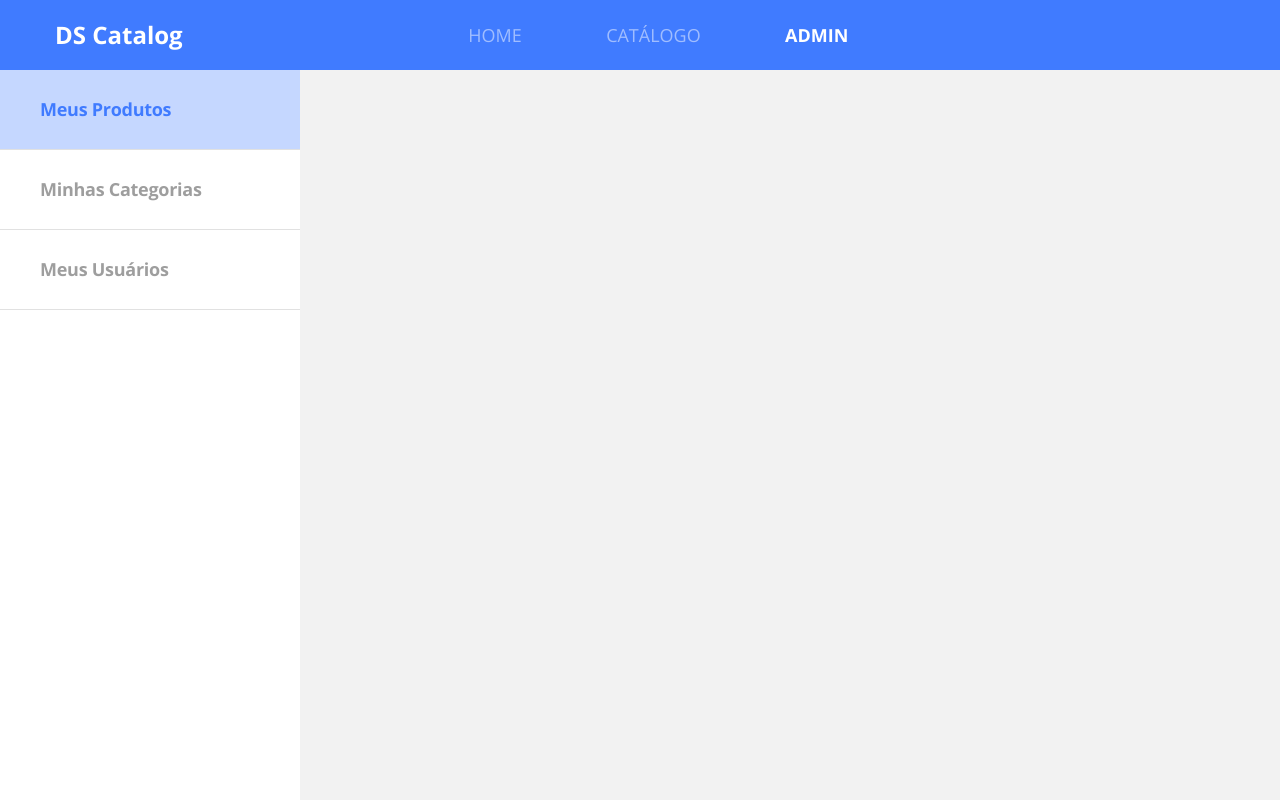
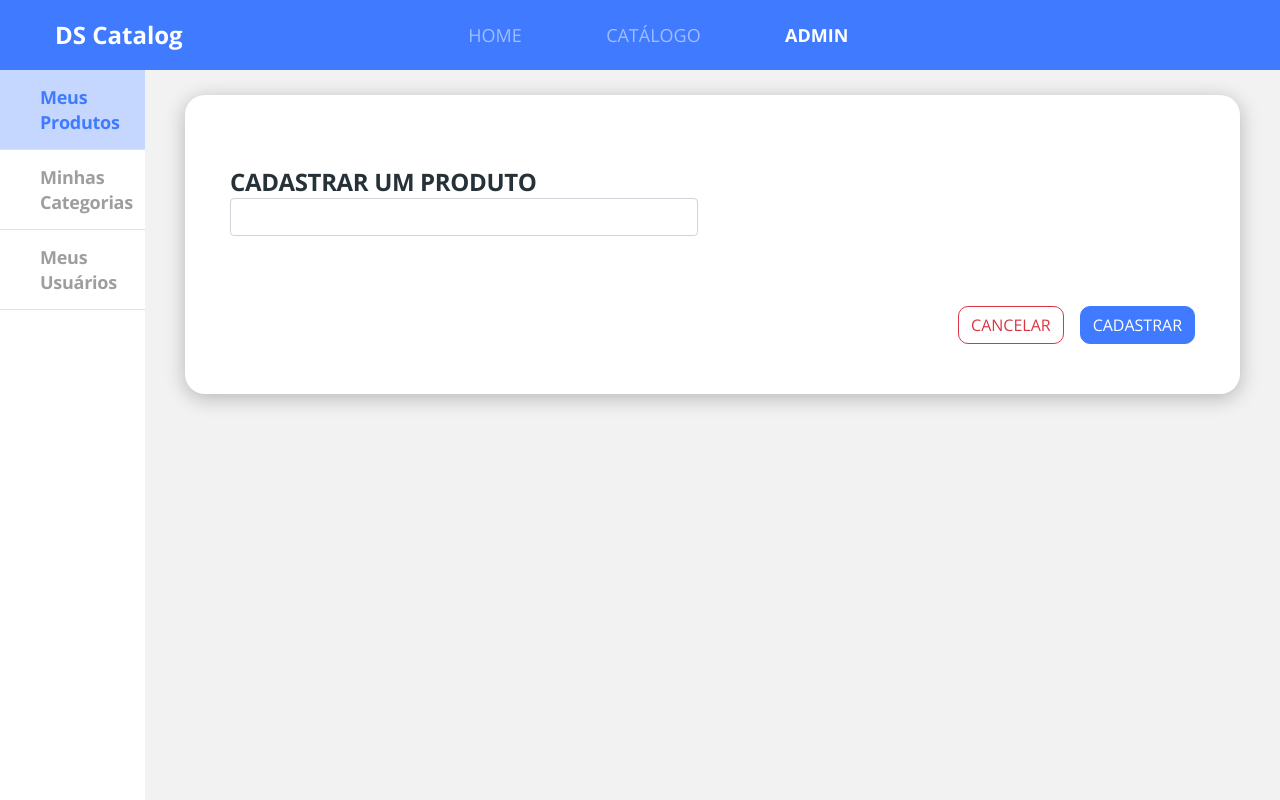
Before and after one commit to slima96/dscatalog-bootcamp, a React (Create React App) app in the folder front-web/: page /admin/products/create in a window 1280 px wide. Built offline with nearby package versions, Linux system fonts and the light colour scheme; the HTML template or start-up script is replaced by a standard one.

Commit message:
Add base admin form structure

```diff
--- a/front-web/src/Routes.tsx
+++ b/front-web/src/Routes.tsx
@@ -1,5 +1,5 @@
 import React from 'react';
-import { BrowserRouter, Switch, Route } from 'react-router-dom';
+import { BrowserRouter, Switch, Route, Redirect } from 'react-router-dom';
 import Navbar from './core/components/Navbar';
 import Admin from './pages/Admin';
 import Catalog from './pages/Catalog';
@@ -19,6 +19,7 @@
             <Route path="/products/:productId">
                 <ProductDetails />
             </Route>
+            <Redirect from="/admin" to="/admin/products" exact />
             <Route path="/admin">
                 <Admin />
             </Route>
--- a/front-web/src/core/components/Navbar/index.tsx
+++ b/front-web/src/core/components/Navbar/index.tsx
@@ -12,17 +12,17 @@
         <div className="col-6 offset-2">
             <ul className="main-menu">
                 <li>
-                    <NavLink to="/" activeClassName="active" exact>
+                    <NavLink to="/" exact>
                         HOME
                     </NavLink>
                 </li>
                 <li>
-                    <NavLink to="/products" activeClassName="active">
+                    <NavLink to="/products">
                         CATÁLOGO
                     </NavLink>
                 </li>
                 <li>
-                    <NavLink to="/admin" activeClassName="active">
+                    <NavLink to="/admin">
                         ADMIN
                     </NavLink>
                 </li>
--- /dev/null
+++ b/front-web/src/pages/Admin/components/BaseForm/index.tsx
@@ -0,0 +1,37 @@
+import React from 'react';
+import { useHistory } from 'react-router-dom';
+import './styles.scss';
+
+type Props = {
+    title: string;
+    children: React.ReactNode;
+}
+
+const BaseForm = ({ title, children }: Props) => {
+    const history = useHistory();
+    const handleCancel = () => {
+        history.push('../');
+    }
+
+    return (
+        <div className="admin-base-form card-base">
+            <h1 className="base-form-title">
+                {title}
+            </h1>
+            {children}
+            <div className="base-form-actions">
+                <button
+                    className="btn btn-outline-danger border-radius-10 mr-3"
+                    onClick={handleCancel}
+                >
+                    CANCELAR
+                </button>
+                <button className="btn btn-primary border-radius-10">
+                    CADASTRAR
+                </button>
+            </div>
+        </div>
+    );
+}
+
+export default BaseForm;
--- /dev/null
+++ b/front-web/src/pages/Admin/components/BaseForm/styles.scss
@@ -0,0 +1,18 @@
+.admin-base-form {
+    padding: 70px 45px 50px 45px;
+    border-radius: 20px;
+    width: 1055px;
+}
+
+.base-form-title {
+    font-size: 24px;
+    line-height: 33px;
+    letter-spacing: -0.015em;
+    color: #263238;
+    text-transform: uppercase;
+}
+
+.base-form-actions {
+    margin-top: 70px;
+    text-align: right;
+}
--- a/front-web/src/pages/Admin/components/Navbar/index.tsx
+++ b/front-web/src/pages/Admin/components/Navbar/index.tsx
@@ -1,4 +1,5 @@
 import React from 'react';
+import { NavLink } from 'react-router-dom';
 import './styles.scss';
 
 const Navbar = () => (
@@ -6,13 +7,19 @@
     <nav className="admin-nav-container">
         <ul>
             <li>
-                <a href="link" className="admin-nav-item active">Meus Produtos</a>
+                <NavLink to="/admin/products" className="admin-nav-item">
+                    Meus Produtos
+                </NavLink>
             </li>
             <li>
-                <a href="link" className="admin-nav-item">Minhas Categorias</a>
+                <NavLink to="/admin/categories" className="admin-nav-item">
+                    Minhas Categorias
+                </NavLink>
             </li>
             <li>
-                <a href="link" className="admin-nav-item">Meus Usuários</a>
+                <NavLink to="/admin/users" className="admin-nav-item">
+                    Meus Usuários
+                </NavLink>
             </li>
         </ul>
     </nav>
--- /dev/null
+++ b/front-web/src/pages/Admin/components/Products/Form/index.tsx
@@ -0,0 +1,17 @@
+import React from 'react';
+import BaseForm from '../../BaseForm';
+import './styles.scss';
+
+const Form = () => {
+    return (
+       <BaseForm title="cadastrar um produto">
+           <div className="row">
+                <div className="col-6">
+                    <input type="text" className="form-control"/>
+                </div>
+           </div>
+       </BaseForm>
+    );
+}
+
+export default Form;
--- /dev/null
+++ b/front-web/src/pages/Admin/components/Products/List/index.tsx
@@ -0,0 +1,20 @@
+import React from 'react';
+import { useHistory } from 'react-router-dom';
+
+const List = () => {
+    const history = useHistory();
+
+    const handleCreate = () => {
+        history.push('/admin/products/create')
+    }
+
+    return (
+        <div className="admin-products-list">
+            <button className="btn btn-primary btn-lg" onClick={handleCreate}>
+                ADICIONAR
+            </button>
+        </div>
+    );
+}
+
+export default List;
--- /dev/null
+++ b/front-web/src/pages/Admin/components/Products/index.tsx
@@ -0,0 +1,24 @@
+import React from 'react';
+import { Link, Route, Switch } from 'react-router-dom';
+import Form from './Form';
+import List from './List';
+
+const Products = () => {
+    return (
+        <div>
+            <Switch>
+                <Route path="/admin/products" exact>
+                    <List />
+                </Route>
+                <Route path="/admin/products/create">
+                    <Form />
+                </Route>
+                <Route path="/admin/products/:productId">
+                    <h1>Editar um produto</h1>
+                </Route>
+            </Switch>
+        </div>
+    );
+}
+
+export default Products;
--- a/front-web/src/pages/Admin/index.tsx
+++ b/front-web/src/pages/Admin/index.tsx
@@ -1,9 +1,25 @@
 import React from 'react';
+import { Route, Switch } from 'react-router-dom';
 import Navbar from './components/Navbar';
+import Products from './components/Products';
+import './styles.scss';
 
 const Admin = () => (
-    <div>
+    <div className="admin-container">
         <Navbar />
+        <div className="admin-content">
+            <Switch>
+                <Route path="/admin/products">
+                    <Products />
+                </Route>
+                <Route path="/admin/categories">
+                    <h1>Categorias</h1>
+                </Route>
+                <Route path="/admin/users">
+                    <h1>Usuarios</h1>
+                </Route>
+            </Switch>
+        </div>
     </div>
 );
 
--- /dev/null
+++ b/front-web/src/pages/Admin/styles.scss
@@ -0,0 +1,8 @@
+.admin-container {
+    display: flex;
+}
+
+.admin-content {
+    padding: 25px 40px 45px 40px;
+    flex: 1;
+}
```
Also changed, not shown: front-web/src/pages/Admin/components/Products/Form/styles.scss (added), 1 other file (tests, documents, lock files or other folders).
